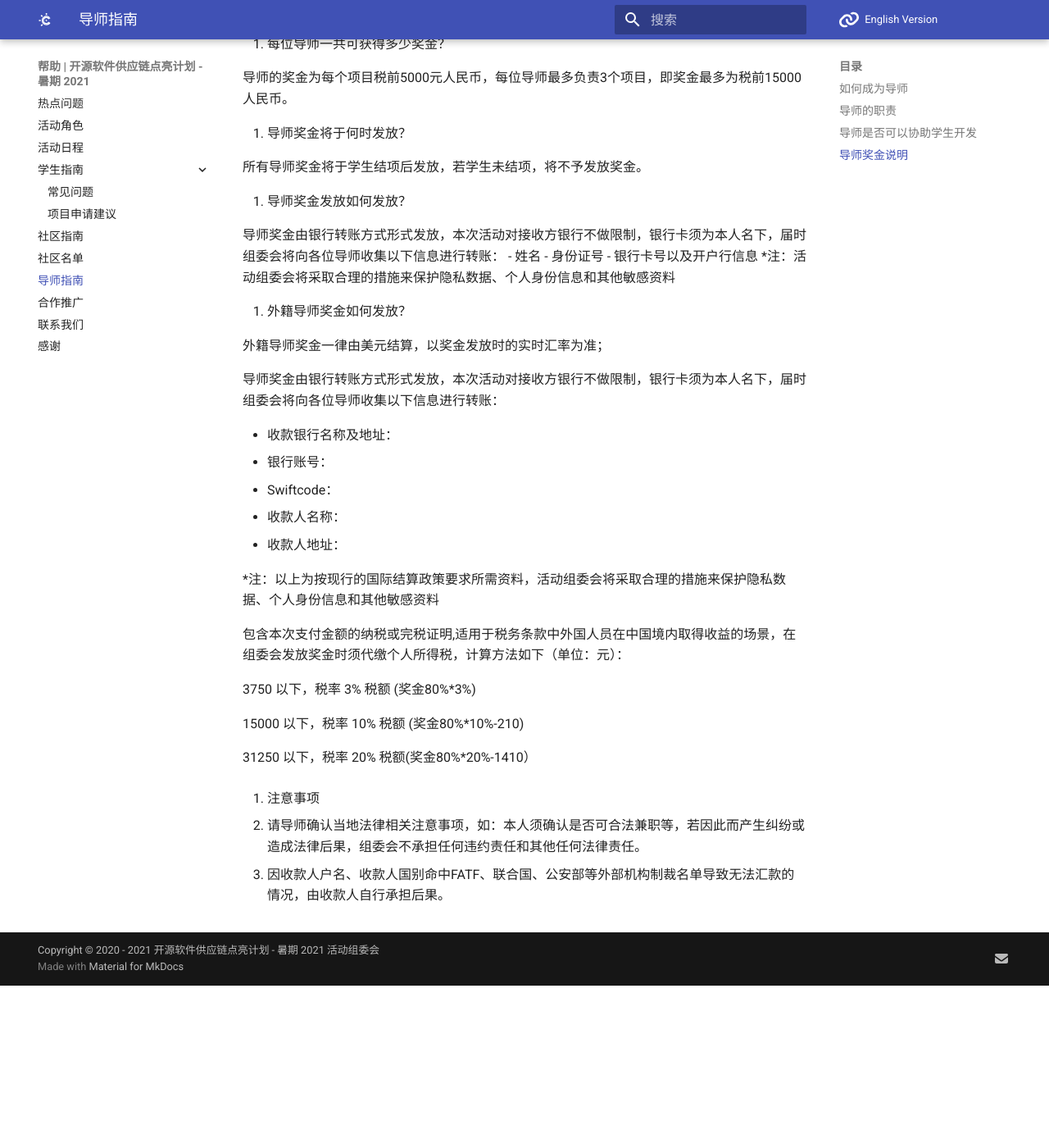
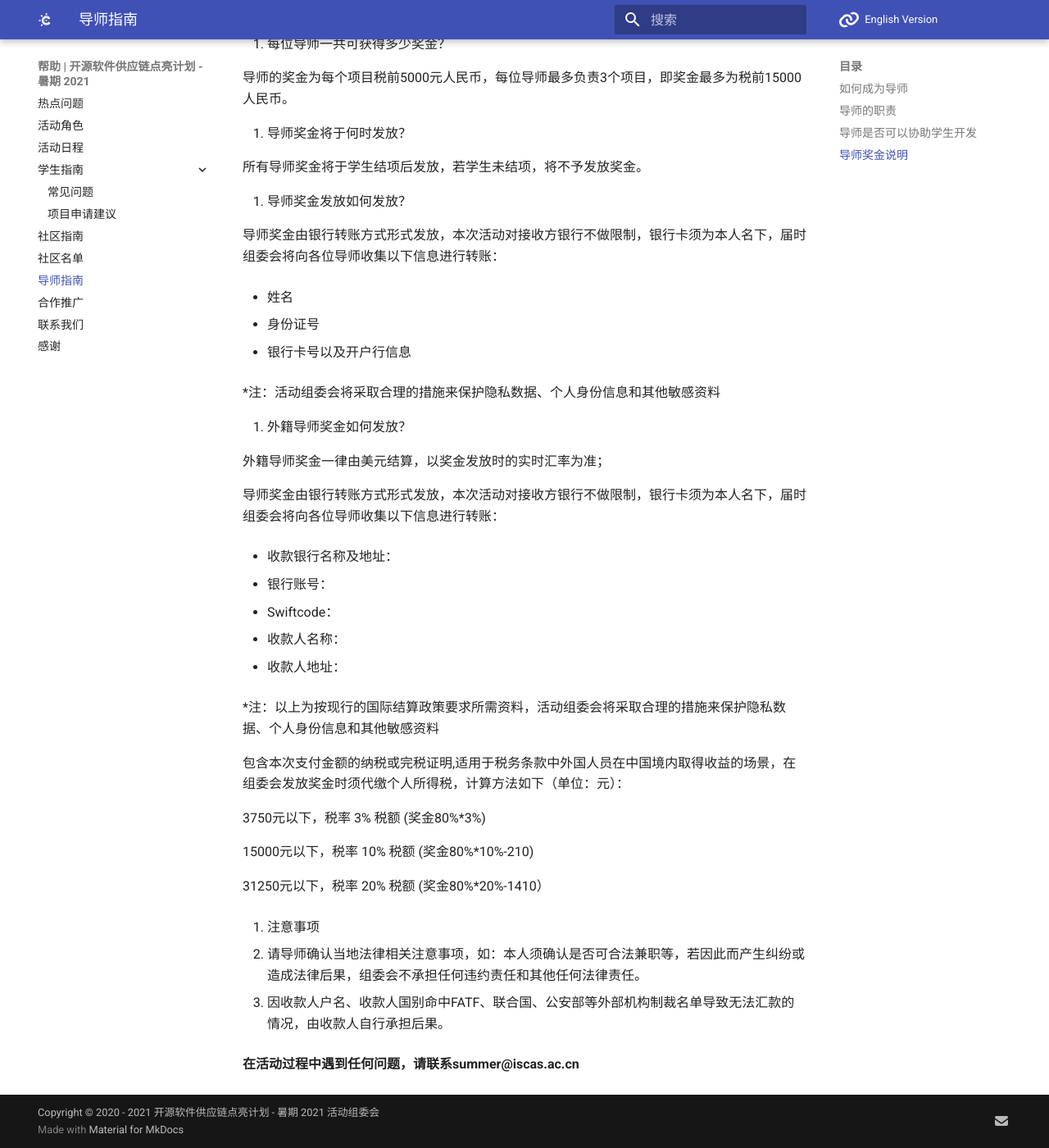
Before and after one commit to summer-ospp/help, an MkDocs documentation site: the page built from docs/mentor.md, in a window 1280 px wide and 1400 px high, scrolled down 1053 px. Shown: the whole window at 82% size. Built offline with MkDocs 1.6.1 and Material for MkDocs 9.7.7, drawn with Linux system fonts in a browser that asks for light colours; comment, search, counter and statistics services are not loaded; before the commit the page ends 2255 px from its top, so only the background shows below that.

Commit message:
Update mentor.md

```diff
--- a/docs/mentor.md
+++ b/docs/mentor.md
@@ -35,9 +35,13 @@
 3. 导师奖金发放如何发放？
 
 导师奖金由银行转账方式形式发放，本次活动对接收方银行不做限制，银行卡须为本人名下，届时组委会将向各位导师收集以下信息进行转账：
+
 - 姓名
+
 - 身份证号
+
 - 银行卡号以及开户行信息
+
 *注：活动组委会将采取合理的措施来保护隐私数据、个人身份信息和其他敏感资料
 
 4. 外籍导师奖金如何发放？
@@ -47,23 +51,29 @@
 导师奖金由银行转账方式形式发放，本次活动对接收方银行不做限制，银行卡须为本人名下，届时组委会将向各位导师收集以下信息进行转账：
 
  - 收款银行名称及地址：
+
  - 银行账号：
+
  - Swiftcode：
+
  - 收款人名称：
+
  - 收款人地址：
 
   *注：以上为按现行的国际结算政策要求所需资料，活动组委会将采取合理的措施来保护隐私数据、个人身份信息和其他敏感资料
 
   包含本次支付金额的纳税或完税证明,适用于税务条款中外国人员在中国境内取得收益的场景，在组委会发放奖金时须代缴个人所得税，计算方法如下（单位：元）：
 
-  3750 以下，税率 3% 税额 (奖金80%*3%)
+  3750元以下，税率 3% 税额 (奖金80%*3%)
 
-  15000 以下，税率 10% 税额 (奖金80%*10%-210)
+  15000元以下，税率 10% 税额 (奖金80%*10%-210)
 
-  31250 以下，税率 20% 税额(奖金80%*20%-1410）
+  31250元以下，税率 20% 税额 (奖金80%*20%-1410）
 
 5. 注意事项
 
 - 请导师确认当地法律相关注意事项，如：本人须确认是否可合法兼职等，若因此而产生纠纷或造成法律后果，组委会不承担任何违约责任和其他任何法律责任。
 
 - 因收款人户名、收款人国别命中FATF、联合国、公安部等外部机构制裁名单导致无法汇款的情况，由收款人自行承担后果。
+
+**在活动过程中遇到任何问题，请联系summer@iscas.ac.cn**
```
